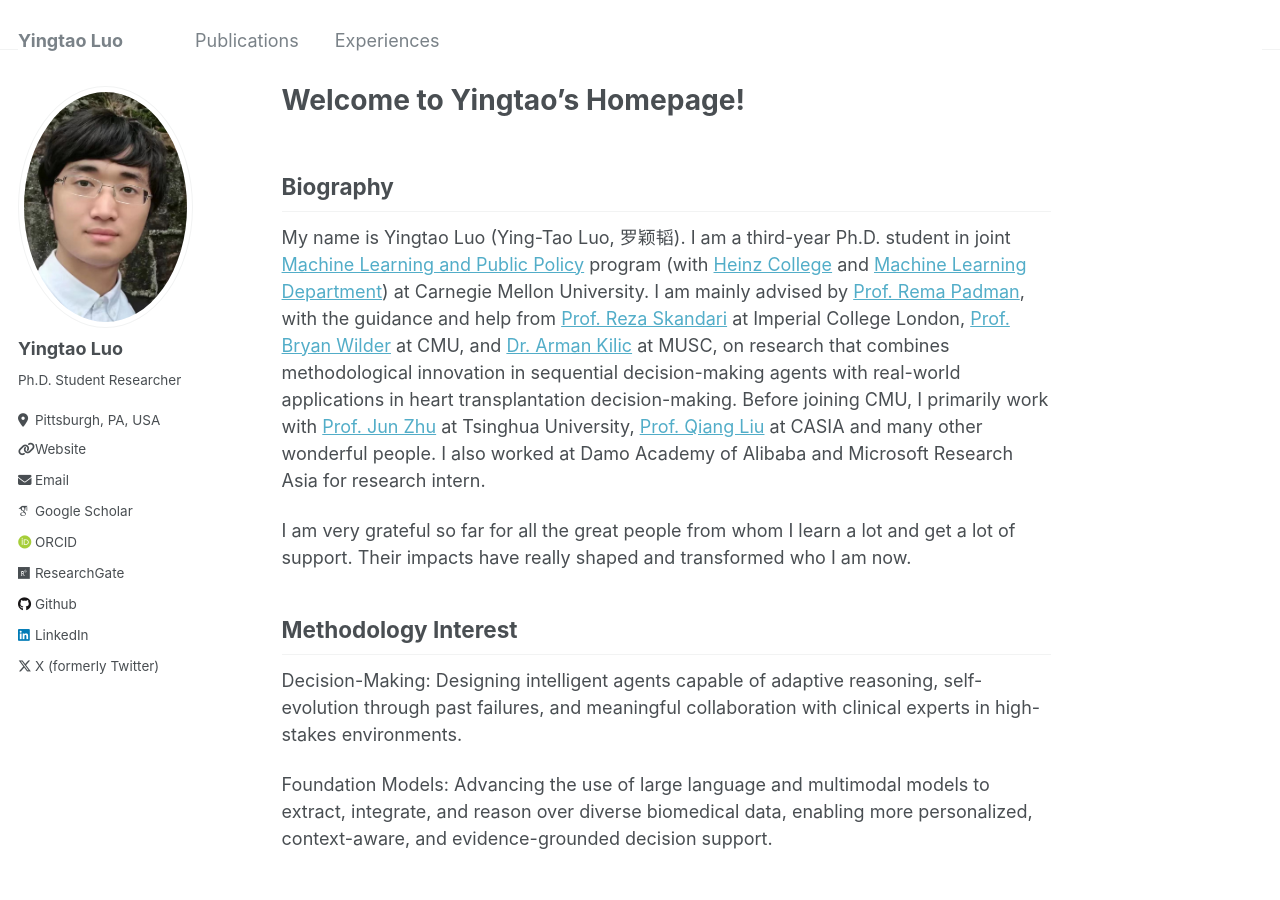
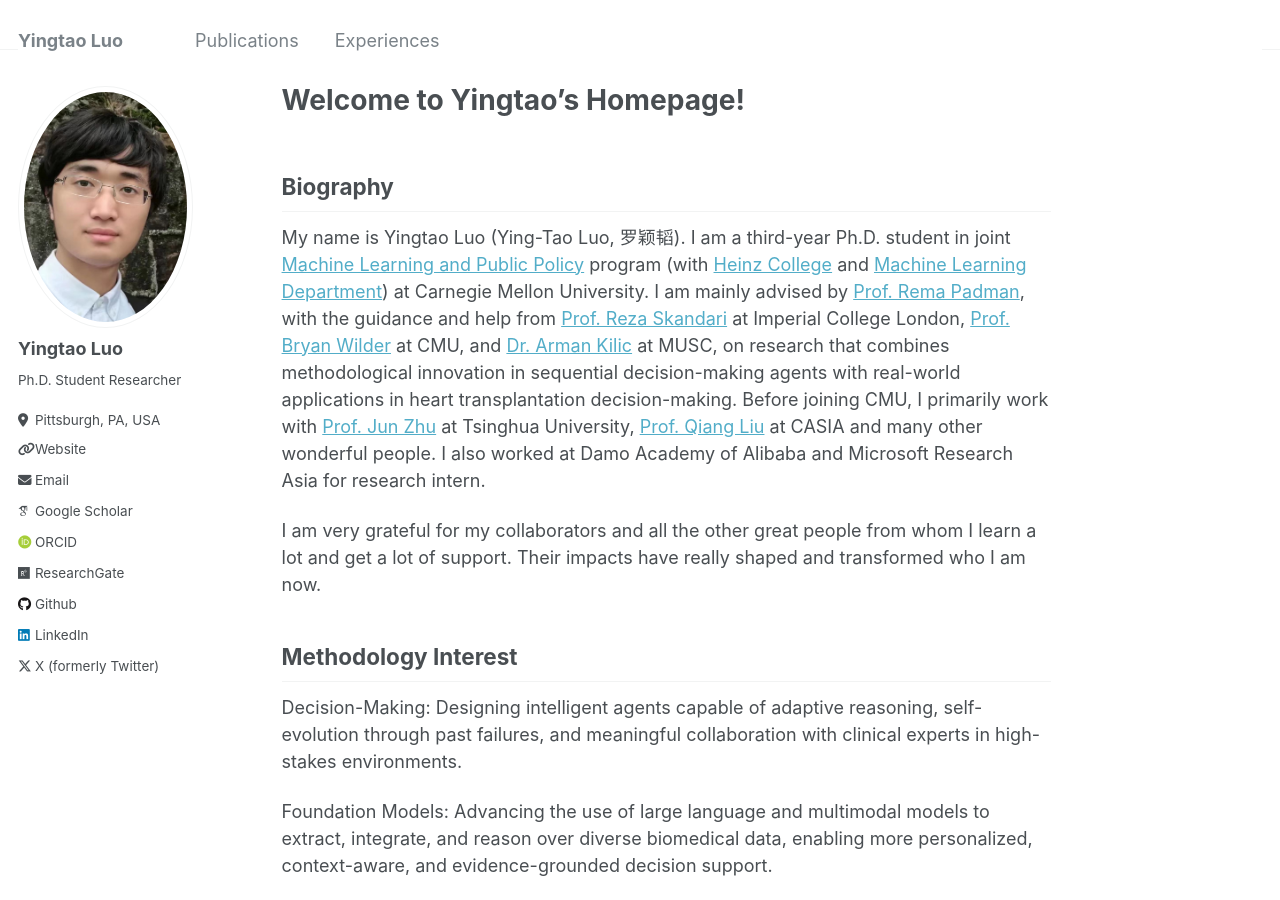
Before and after one commit to yingtaoluo/yingtaoluo.github.io, a Jekyll site: the page built from _pages/about.md, in a window 1280 px wide and 900 px high. Built offline with Jekyll 4.4.1, drawn with Linux system fonts in a browser that asks for light colours; some web fonts are replaced.

Commit message:
Update about.md

```diff
--- a/_pages/about.md
+++ b/_pages/about.md
@@ -11,7 +11,7 @@ redirect_from:
 ## Biography
 My name is Yingtao Luo (Ying-Tao Luo, 罗颖韬). I am a third-year Ph.D. student in joint [Machine Learning and Public Policy](https://www.ml.cmu.edu/people/phd-students.html) program (with [Heinz College](https://www.heinz.cmu.edu/) and [Machine Learning Department](https://www.ml.cmu.edu/)) at Carnegie Mellon University. I am mainly advised by [Prof. Rema Padman](https://www.heinz.cmu.edu/faculty-research/profiles/padman-rema), with the guidance and help from [Prof. Reza Skandari](https://profiles.imperial.ac.uk/r.skandari) at Imperial College London, [Prof. Bryan Wilder](https://bryanwilder.github.io/) at CMU, and [Dr. Arman Kilic](https://providers.muschealth.org/sc/charleston/arman-kilic-md) at MUSC, on research that combines methodological innovation in sequential decision-making agents with real-world applications in heart transplantation decision-making. Before joining CMU, I primarily work with [Prof. Jun Zhu](https://ml.cs.tsinghua.edu.cn/~jun/index.shtml) at Tsinghua University, [Prof. Qiang Liu](https://john-qiangliu.tech/) at CASIA and many other wonderful people. I also worked at Damo Academy of Alibaba and Microsoft Research Asia for research intern.
 
-I am very grateful so far for all the great people from whom I learn a lot and get a lot of support. Their impacts have really shaped and transformed who I am now.
+I am very grateful for my collaborators and all the other great people from whom I learn a lot and get a lot of support. Their impacts have really shaped and transformed who I am now.
 
 ## Methodology Interest
 Decision-Making: Designing intelligent agents capable of adaptive reasoning, self-evolution through past failures, and meaningful collaboration with clinical experts in high-stakes environments.
```
